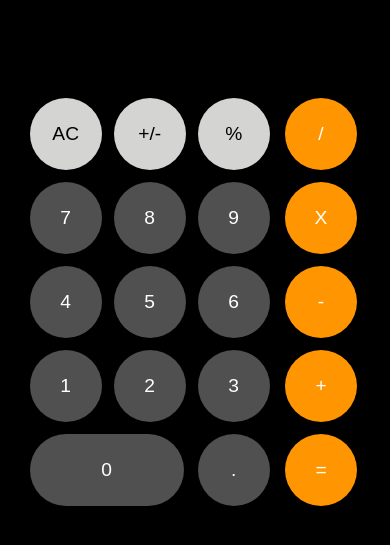
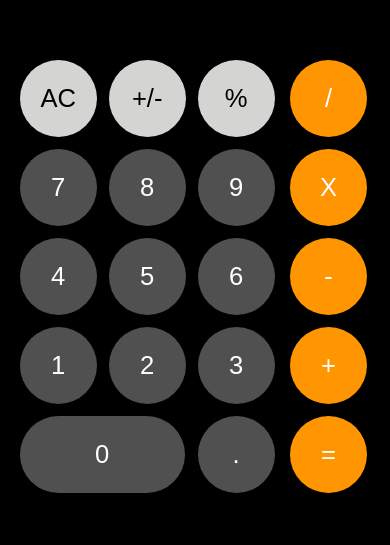
Before and after one commit to m-Colen/iphone-calculator, a website with bundled scripts: page index.html in a window 390 px wide. Shown: the part 247-792 px from the top of the page. Built offline with nearby package versions, Linux system fonts and the light colour scheme.

Commit message:
Update mobile sizing
Increased button and font size.

```diff
--- a/styles/main.css
+++ b/styles/main.css
@@ -24,11 +24,11 @@ body {
 button {
   color: #000;
   border-radius: 50%;
-  width: 72px;
-  height: 72px;
+  width: 77px;
+  height: 77px;
   margin: 1px;
   border: none;
-  font-size: 1.5rem;
+  font-size: 2rem;
 }
 
 button:hover {
@@ -44,12 +44,13 @@ button:hover {
 
 .calc-display {
   color: #fff;
-  font-size: 4rem;
-  height: 30%;
+  font-size: 5rem;
+  height: 27%;
   display: flex;
   justify-content: end;
   align-items: end;
   padding-right: 1.5rem;
+  padding-bottom: 5vh;
 }
 
 /* Calculator keys wrapper */
@@ -106,7 +107,7 @@ button:hover {
 
 .zero {
   grid-column: 1 / span 2;
-  width: calc(144px + 10px);
+  width: calc(154px + 11px);
   border-radius: 100px;
 }
 
```
